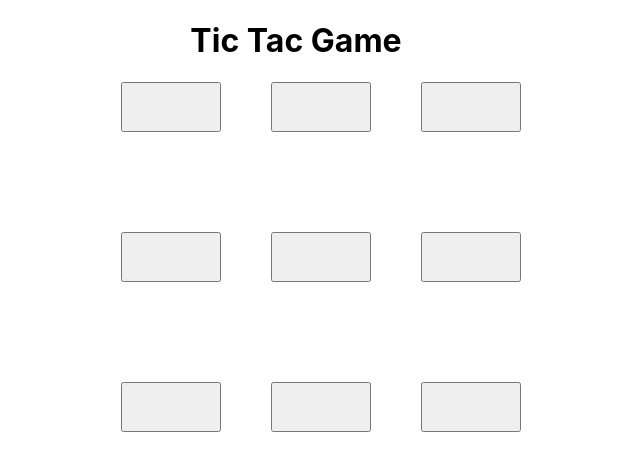
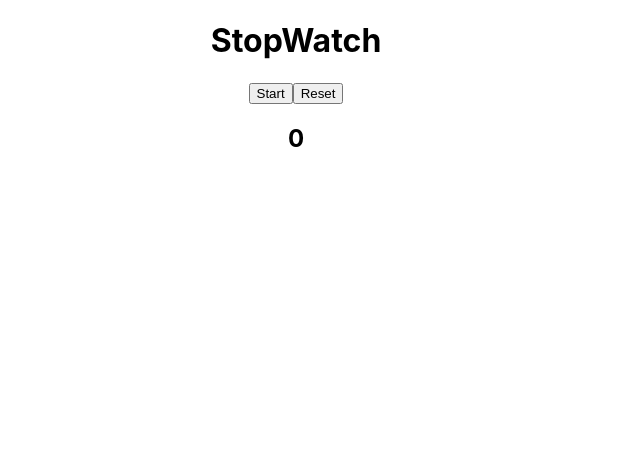
Before and after one commit to satyamchourey/sandbox, a React (Create React App) app: page / in a window 1280 px wide. Shown: the top 470 px of the page, without its empty margins (344-984 px from the left). Built offline with nearby package versions, Linux system fonts and the light colour scheme.

Commit message:
simple stopwatch function

```diff
--- a/src/App.js
+++ b/src/App.js
@@ -1,55 +1,28 @@
-import { useState , useEffect } from 'react';
+import { useState, useEffect } from 'react';
 import './App.css';
 export default function App() {
 
-  const [player, setplayer] = useState('x');
-  const [score , setScore] = useState(['start'])
-  console.log('score', score);
+  const [action, setAction] = useState('Start')
+  const [timer, setTimer] = useState(0)
+
   useEffect(() => {
-    const winningCombinations = [
-      [1, 2, 3], [4, 5, 6], [7, 8, 9], // Rows
-      [1, 4, 7], [2, 5, 8], [3, 6, 9], // Columns
-      [1, 5, 9], [3, 5, 7] // Diagonals
-    ];
+    console.log(action)
+    let startTimer = setInterval(() => {
+    if (action == "Stop") {
+        setTimer(prev => prev +1)
+    }
+    }, 1000);
+    return () => clearInterval(startTimer);
 
-    for (const combination of winningCombinations) {
-      const [a, b, c] = combination;
-      if (score[a] && score[a] === score[b] && score[a] === score[c]) {
-        alert(`Player ${score[a]} wins!`);
-        setScore([]);
-        return;
-      }
-    }
-    if (score.length === 10 && !score.includes(undefined)) {
-      alert('It\'s a draw!');
-      setScore([]);
-    }
-  }, [score]);
+  }, [action])
+
   return (
     <div className='App'>
-      <h1>Tic Tac Game</h1>
-      <div style={{ display: 'grid', gridTemplateColumns: 'repeat(3, 50px)', gap: '100px', justifyContent: 'center' }}>
-        {[...Array(9)].map((_, i) => <MyButton index={i + 1} key={i} player={player} setplayer={setplayer} score={score} setScore={setScore}/>)}
-      </div>
+      <h1>StopWatch</h1>
+      <button onClick={() => action == 'Start' ? setAction("Stop") : setAction("Start")}>{action}</button>
+      <button onClick={() => {setAction('Start') ; setTimer(0)}}>Reset</button>
+
+      <h2>{timer}</h2>
     </div>
   );
 }
-
-function MyButton({ index, player, setplayer , setScore}) {
-  const [value, setvalue] = useState('');
-  function handleClick() {
-    setScore(prevScore => {
-      const newScore = [...prevScore];
-      newScore[index] = player;
-      return newScore;
-    });
-    setvalue(player);
-    setplayer(player === 'x' ? 'o' : 'x');
-
-  }
-  return (
-    <button onClick={handleClick} style={{ width: '100px', height: '50px', fontSize: '24px' }} disabled={value !== ''}>
-      {value}
-    </button>
-  );
-}
```
